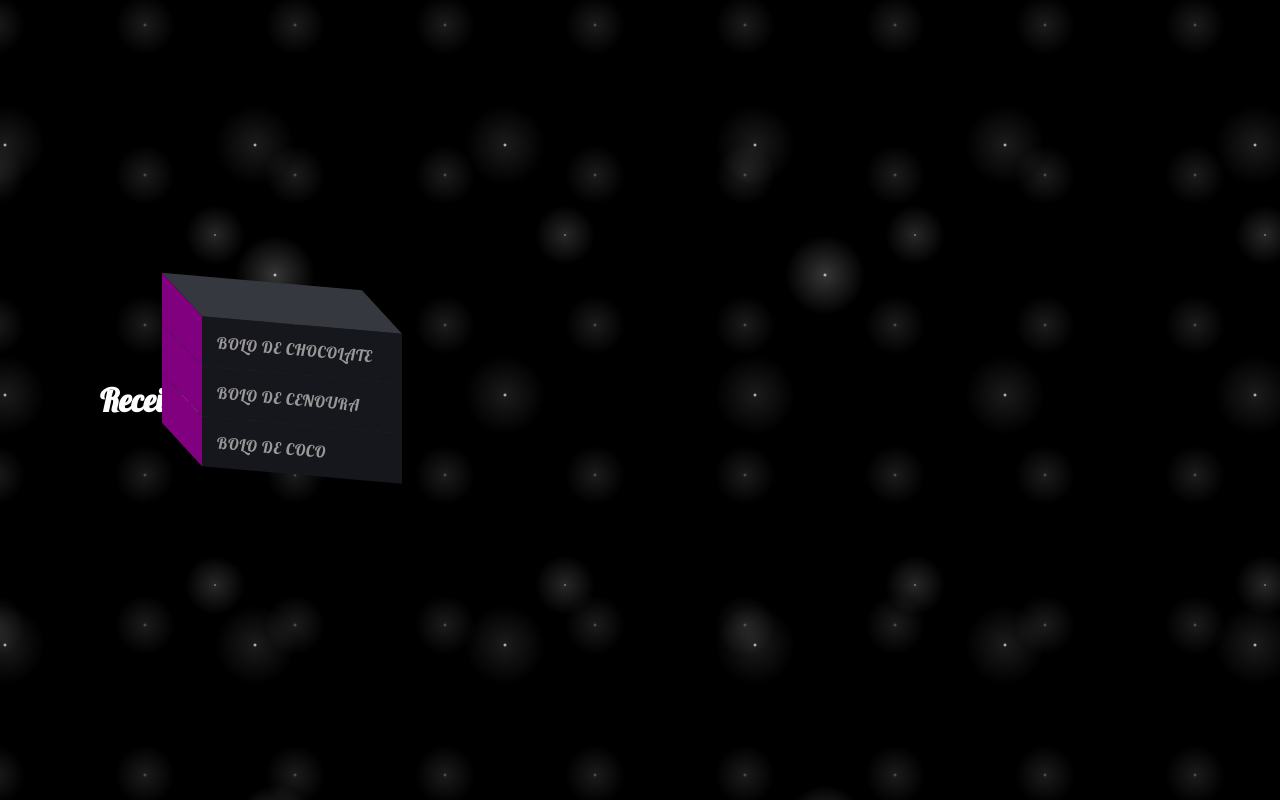
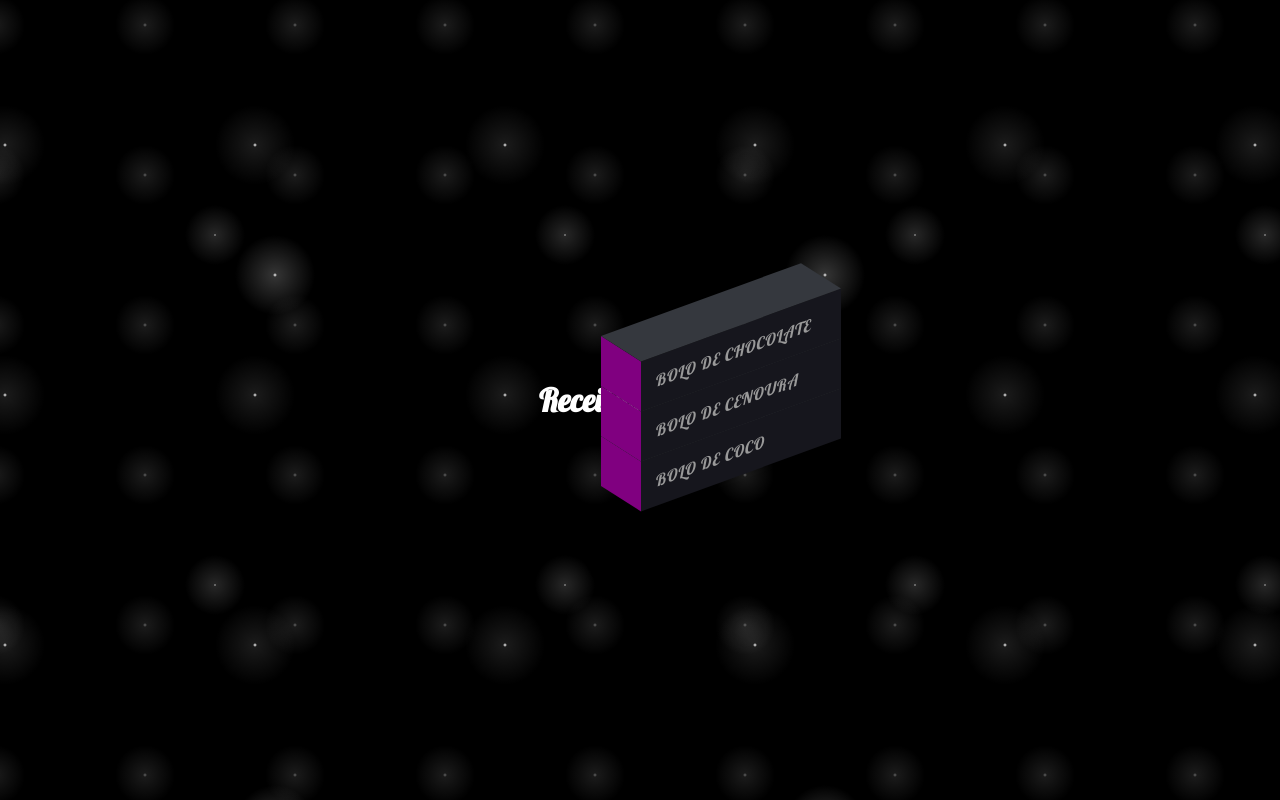
Before and after one commit to Alucard-df/Atividade-12, a plain HTML site: page index.html in a window 1280 px wide. Drawn offline with Linux system fonts and the light colour scheme.

Commit message:
V 1.0 receita

```diff
--- a/css/estilo.css
+++ b/css/estilo.css
@@ -25,7 +25,7 @@ background-size: 550px 550px, 350px 350px, 250px 250px, 150px 150px;
 background-position: 0 0, 40px 60px, 130px 270px, 70px 100px;
 
 display: flex;
-    justify-content: left;
+    justify-content: center;
     align-items: center;
     min-height: 100vh;
     margin-left: 100px;
@@ -34,7 +34,7 @@ display: flex;
 
 ul{
     position: relative;
-    transform: skewY(5deg);
+    transform: skewY(-20deg);
 }
 
 ul li{
```
